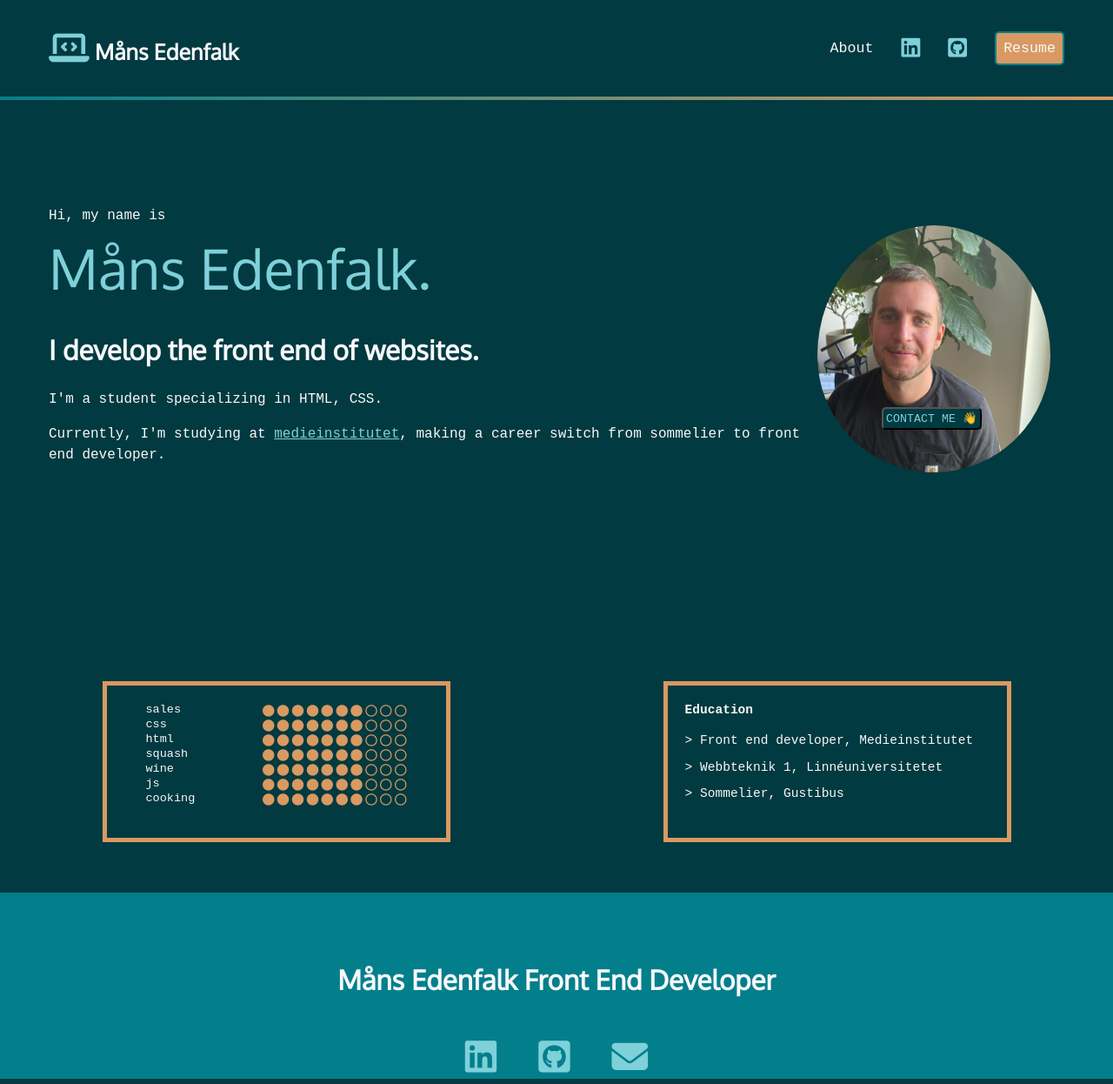
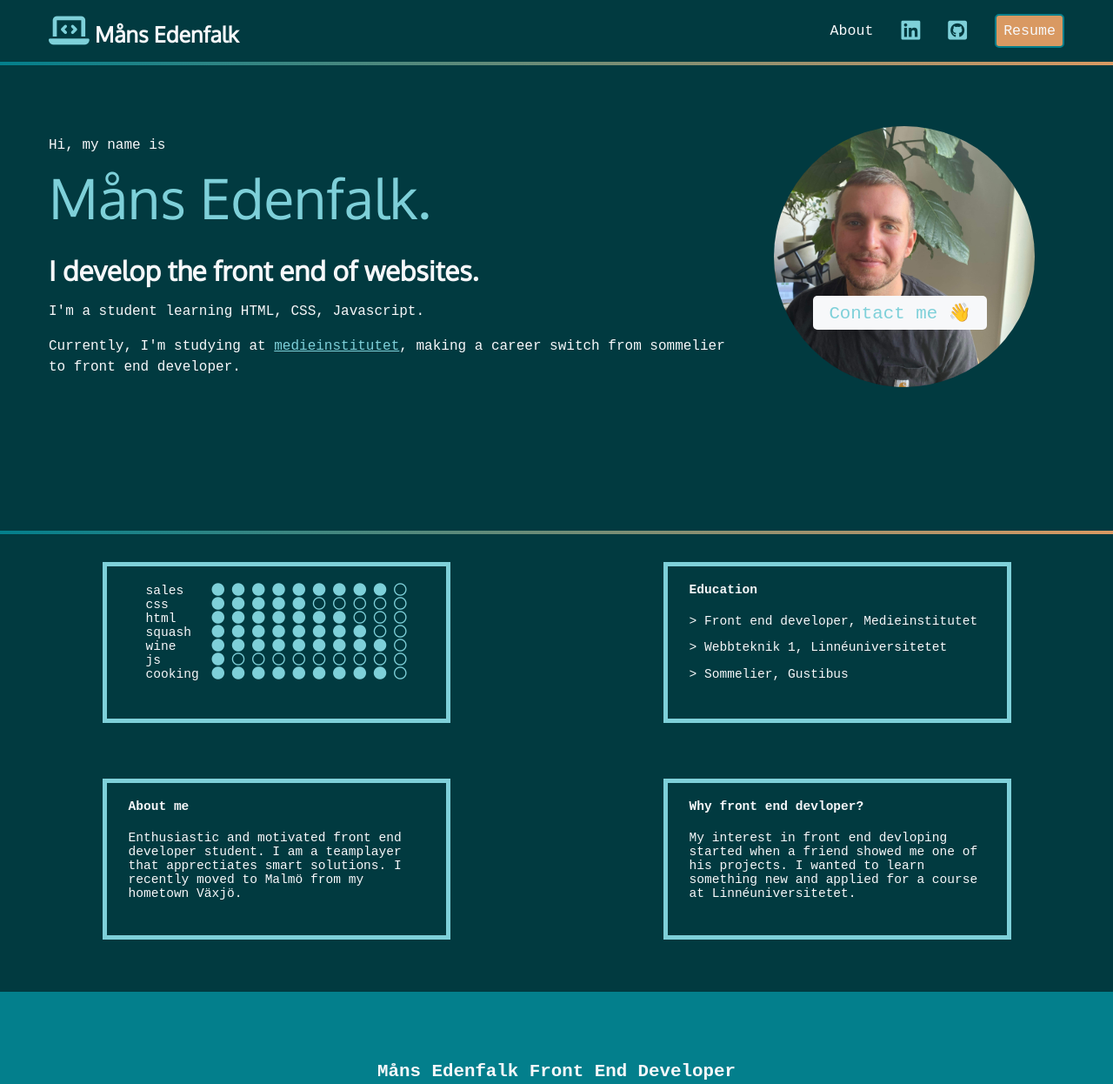
Before and after one commit to Edenfalk/resume, a plain HTML site: page index.html in a window 1280 px wide. Shown: the top 1246 px of the page at 87% size. Drawn offline with Linux system fonts and the light colour scheme; a web font is replaced by a local one.

Commit message:
söndag1

```diff
--- a/index.html
+++ b/index.html
@@ -4,7 +4,10 @@
     <meta charset="UTF-8">
     <meta http-equiv="X-UA-Compatible" content="IE=edge">
     <meta name="viewport" content="width=device-width, initial-scale=1.0">
-    <title>Resume</title>
+    <meta name="description" content="Måns Edenfalk personal website">
+    <meta name="keywords" content="resume, front end developer, personal portfolio, looking for job">
+    <meta name="author" content="Måns Edenfalk">
+    <title>Måns Edenfalk Resume</title>
     <link rel="stylesheet" href="css/style.min.css">
     <link rel="preconnect" href="https://fonts.googleapis.com">
     <link rel="preconnect" href="https://fonts.gstatic.com" crossorigin>
@@ -24,26 +27,30 @@
             </li>
             <li><a href="#about">About</a></li>
             <li><a href="https://se.linkedin.com/" target="_blank"><i class="fa-brands fa-linkedin" aria-hidden="true"></i><span class="sr-only">Linkedin</span></a></li>
-            <li><a href="https://github.com/Edenfalk" target="_blank"><i class="fa-brands fa-square-github"></i><span class="sr-only">Github</span></a></li>
+            <li><a href="https://github.com/Edenfalk" target="_blank"><i class="fa-brands fa-square-github" aria-hidden="true"></i><span class="sr-only">Github</span></a></li>
             <li><a href="#" class="button-resume">Resume</a></li>
         </ul>
     </nav>
     <div class="line-gradient"></div>
+<main>
     <div class="intro-wrapper">
-    <section>
+    <section class="intro-text">
         <p class="name">Hi, my name is <span>Måns Edenfalk.</span></p>
         <h2>I develop the front end of websites.</h2>
-        <p>I'm a student specializing in HTML, CSS.</p>
+        <p>I'm a student learning HTML, CSS, Javascript.</p>
         <p>Currently, I'm studying at <a href="https://medieinstitutet.se/" target="_blank">medieinstitutet</a>, making a career switch from sommelier to front end developer.</p>
     </section>
     <section class="image-button">
         <img src="images/resume-1.JPG" alt="picture of måns edenfalk sitting in chair" class="intro-image">
-        <button id="contact-button"><a href="mailto:medenfalk@gmail.com" target="_blank">CONTACT ME 👋</a></button>
+        <div class="contact-btn">
+            <a href="mailto:medenfalk@gmail.com" target="_blank">Contact me 👋</a>
+        </div>
     </section>
     </div>
+    <div class="line-gradient"></div>
     <div class="wrapper-about-edu">
-    <section class="card about-card">
-        <div class="about">
+        <div class="card">
+            <div class="skills">
         <span>sales</span>
         <span>
             <i class="fa-solid fa-circle"></i>
@@ -53,16 +60,14 @@
             <i class="fa-solid fa-circle"></i>
             <i class="fa-solid fa-circle"></i>
             <i class="fa-solid fa-circle"></i>
-            <i class="fa-regular fa-circle"></i>
-            <i class="fa-regular fa-circle"></i>
+            <i class="fa-solid fa-circle"></i>
+            <i class="fa-solid fa-circle"></i>
             <i class="fa-regular fa-circle"></i>
         </span>
             </div>
-        <div class="about">
+            <div class="skills">
         <span>css</span>
         <span>
-            <i class="fa-solid fa-circle"></i>
-            <i class="fa-solid fa-circle"></i>
             <i class="fa-solid fa-circle"></i>
             <i class="fa-solid fa-circle"></i>
             <i class="fa-solid fa-circle"></i>
@@ -71,9 +76,11 @@
             <i class="fa-regular fa-circle"></i>
             <i class="fa-regular fa-circle"></i>
             <i class="fa-regular fa-circle"></i>
+            <i class="fa-regular fa-circle"></i>
+            <i class="fa-regular fa-circle"></i>
         </span>
             </div>
-        <div class="about">
+            <div class="skills">
         <span>html</span>
         <span>
             <i class="fa-solid fa-circle"></i>
@@ -88,7 +95,7 @@
             <i class="fa-regular fa-circle"></i>
         </span>
             </div>
-        <div class="about">
+            <div class="skills">
         <span>squash</span>
         <span>
             <i class="fa-solid fa-circle"></i>
@@ -98,12 +105,12 @@
             <i class="fa-solid fa-circle"></i>
             <i class="fa-solid fa-circle"></i>
             <i class="fa-solid fa-circle"></i>
-            <i class="fa-regular fa-circle"></i>
+            <i class="fa-solid fa-circle"></i>
             <i class="fa-regular fa-circle"></i>
             <i class="fa-regular fa-circle"></i>
         </span>
             </div>
-        <div class="about">
+            <div class="skills">
         <span>wine</span>
         <span>
             <i class="fa-solid fa-circle"></i>
@@ -113,27 +120,27 @@
             <i class="fa-solid fa-circle"></i>
             <i class="fa-solid fa-circle"></i>
             <i class="fa-solid fa-circle"></i>
+            <i class="fa-solid fa-circle"></i>
+            <i class="fa-solid fa-circle"></i>
+            <i class="fa-regular fa-circle"></i>
+        </span>
+            </div>
+            <div class="skills">
+        <span>js</span>
+        <span>
+            <i class="fa-solid fa-circle"></i>
+            <i class="fa-regular fa-circle"></i>
+            <i class="fa-regular fa-circle"></i>
+            <i class="fa-regular fa-circle"></i>
+            <i class="fa-regular fa-circle"></i>
+            <i class="fa-regular fa-circle"></i>
+            <i class="fa-regular fa-circle"></i>
             <i class="fa-regular fa-circle"></i>
             <i class="fa-regular fa-circle"></i>
             <i class="fa-regular fa-circle"></i>
         </span>
             </div>
-        <div class="about">
-        <span>js</span>
-        <span>
-            <i class="fa-solid fa-circle"></i>
-            <i class="fa-solid fa-circle"></i>
-            <i class="fa-solid fa-circle"></i>
-            <i class="fa-solid fa-circle"></i>
-            <i class="fa-solid fa-circle"></i>
-            <i class="fa-solid fa-circle"></i>
-            <i class="fa-solid fa-circle"></i>
-            <i class="fa-regular fa-circle"></i>
-            <i class="fa-regular fa-circle"></i>
-            <i class="fa-regular fa-circle"></i>
-        </span>
-        </div>
-        <div class="about about-last">
+            <div class="skills">
         <span>cooking</span>
         <span>
             <i class="fa-solid fa-circle"></i>
@@ -143,21 +150,34 @@
             <i class="fa-solid fa-circle"></i>
             <i class="fa-solid fa-circle"></i>
             <i class="fa-solid fa-circle"></i>
-            <i class="fa-regular fa-circle"></i>
-            <i class="fa-regular fa-circle"></i>
+            <i class="fa-solid fa-circle"></i>
+            <i class="fa-solid fa-circle"></i>
             <i class="fa-regular fa-circle"></i>
         </span>
         </div>
-    </section>
-    <div class="card edu-card">
+    </div>
+    <div class="card txt-card">
         <h4>Education</h4>
         <p>> Front end developer, <span> Medieinstitutet</span></p>
         <p>> Webbteknik 1, <span>Linnéuniversitetet</span></p>
         <p>> Sommelier, Gustibus</p>
     </div>
     </div>
+    <div class="wrapper-about-edu">
+        <div class="card txt-card">
+            <h4>About me</h4>
+            <p>Enthusiastic and motivated front end developer student. I am a teamplayer that apprectiates smart solutions. I recently moved to Malmö from my hometown Växjö.</p>
+        </div>
+        <div class="card txt-card">
+            <h4>Why front end devloper?</h4>
+            <p>My interest in front end devloping started when a friend showed me one of his projects. I wanted to learn something new and applied for a course at Linnéuniversitetet. </p>
+        </div>
+    </div>
+ </main>
  <footer>
-        <h2>Måns Edenfalk Front End Developer</h2>
+        <h4>Måns Edenfalk Front End Developer</h4>
+        <p>Medenfalk@gmail.com</p>
+        <p>Malmö, Sweden</p>
         <ul>
             <li>
                 <a href="https://se.linkedin.com/" target="_blank"><i class="fa-brands fa-linkedin" aria-hidden="true"></i><span class="sr-only">Linkedin</span></a>
--- a/sass/style.scss
+++ b/sass/style.scss
@@ -30,7 +30,7 @@ body {
 }
 
 h1, h2, h3 {
-    margin: o;
+    margin: 0;
 }
 
 nav {
@@ -101,10 +101,6 @@ a:hover {
     height: 4px;
 }
 
-#intro {
-    padding-bottom: 300px;
-}
-
 .intro-wrapper{
     padding: 4rem 1rem 2rem 1rem;
     max-width: 1200px;
@@ -118,73 +114,9 @@ a:hover {
 
 }
 
-.image-button {
-    position: relative;
-    margin: 0 auto;
-    max-width: 400px;
+.intro-text {
+    max-width: 800px;
 }
-
-.intro-image {
-    width: 300px;
-    height: 300px;
-    padding: 0 1rem 1rem 1rem;
-    border-radius: 100%;
-    display: flex;
-    margin: 5rem auto 2rem;
-}
-
-#contact-button {
-    position: absolute;
-    top: 70%;
-    left: 30%;
-    text-align: center;
-    font-family: var(--mono);
-    color: var(--orange);
-    border-radius: 5px;
-    padding: 3px;
-    background-color: var(--darkblue);
-    box-shadow: 1px;
-
-    a {
-        text-decoration: none;
-    }
-}
-
-.card {
-    width: 400px;
-    height: 185px;
-    border: 5px solid var(--orange);
-    margin: 2rem auto;
-    padding-top: 20px;
-}
-
-.about {
-  font-size: 65%;
-  width: 300px;
-  display: flex;
-  flex-flow: row wrap;
-  justify-content: space-between;
-  margin: 0 auto;
-}
-
-.edu-card {
-    padding: 0 0 0 20px;
-    font-size: 70%;
-    font-family: var(--mono);
-}
-
-.about span:first-child {
-    font-family: var(--mono);
-}
-
-.about i {
-    color: var(--orange);
-}
-
-.about-last {
-    padding-bottom: 2rem;
-}
-
 
 .name span {
     font-family: var(--sans);
@@ -197,13 +129,77 @@ a:hover {
     font-size: 2rem;
 }
 
+.image-button {
+    position: relative;
+    margin: 0 auto;
+    width: 300px;
+    display: flex;
+}
+
+.intro-image {
+    width: 300px;
+    height: 300px;
+    border-radius: 100%;
+    margin: 0 auto;
+}
+
+.contact-btn {
+    position: absolute;
+    width: 200px;
+    top: 65%;
+    left: 15%;
+    text-align: center;
+    font-family: var(--mono);
+    color: var(--orange);
+    border-radius: 5px;
+    padding: 7px;
+    background-color: var(--white);
+
+    a {
+        text-decoration: none;
+    }
+}
+
+.card {
+    width: 400px;
+    height: 185px;
+    border: 5px solid var(--lightblue);
+    margin: 2rem auto;
+    padding-top: 20px;
+    font-family: var(--mono);
+}
+
+.skills {
+  font-size: 70%;
+  width: 300px;
+  display: flex;
+  flex-flow: row wrap;
+  justify-content: space-between;
+  margin: 0 auto;
+}
+
+.txt-card {
+    padding:0 25px;
+    font-size: 70%;
+    font-family: var(--mono);
+}
+
+.skills span:first-child {
+    font-family: var(--mono);
+}
+
+.skills i {
+    color: var(--lightblue);
+}
+
 
 footer {
     text-align: center;
     background-color: var(--blue);
+    font-family: var(--mono)
 }
 
-footer h2 {
+footer h4 {
     padding-top: 5rem;
 }
 
@@ -237,17 +233,12 @@ footer ul {
         display: flex;
         align-items: center;
         justify-content: space-between;
-        padding-bottom: 10rem;
+        padding: 4rem 1rem 10rem 1rem;
     }
 
     .wrapper-about-edu {
         display: flex;
-        justify-content: space-evenly;
         gap: 10px;
     }
 
 }
-
-@media (min-width: 1100px) {
-
-}
```
Also changed, not shown: css/style.min.css, 1 other file. Lines whose indentation alone changed are shown as unchanged.
